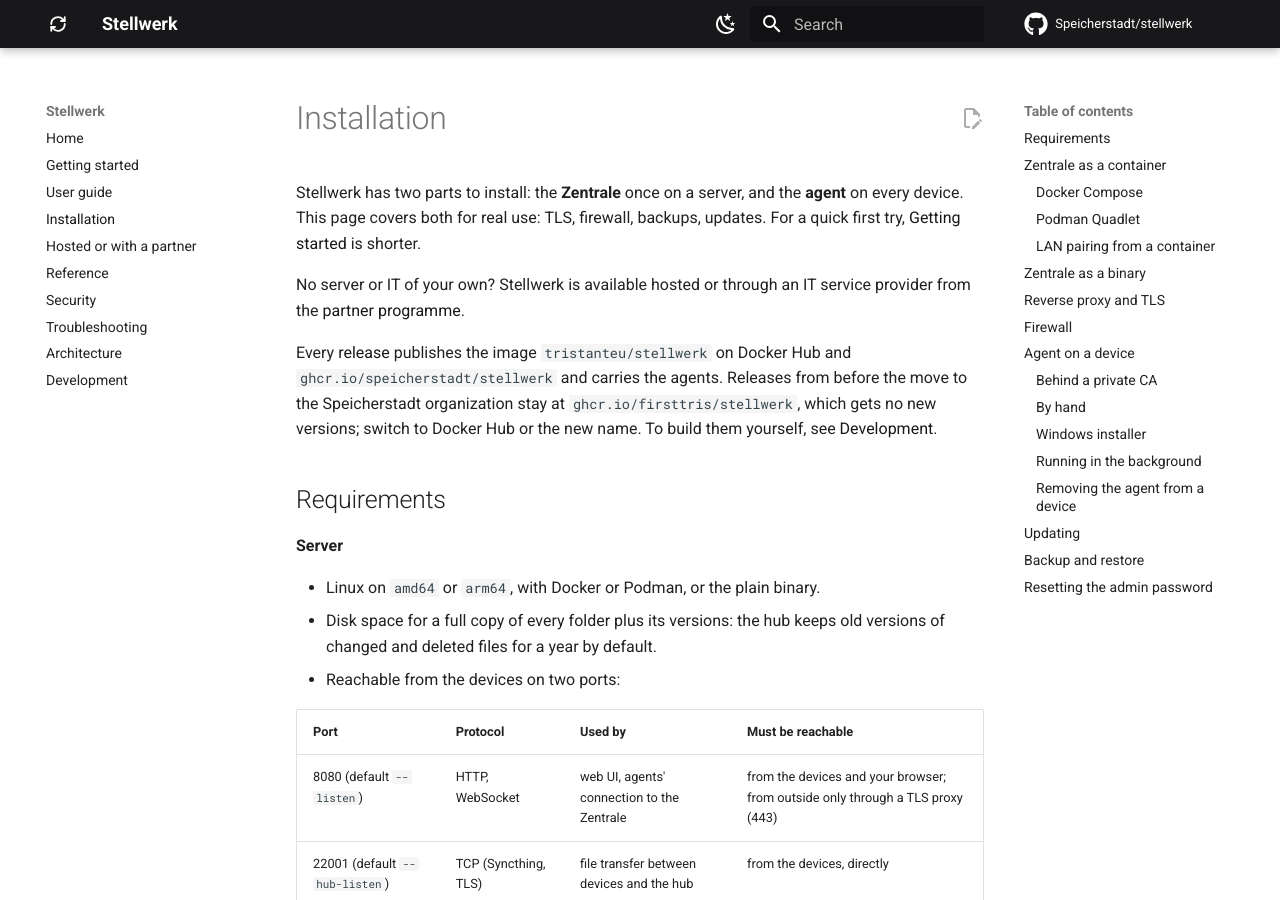
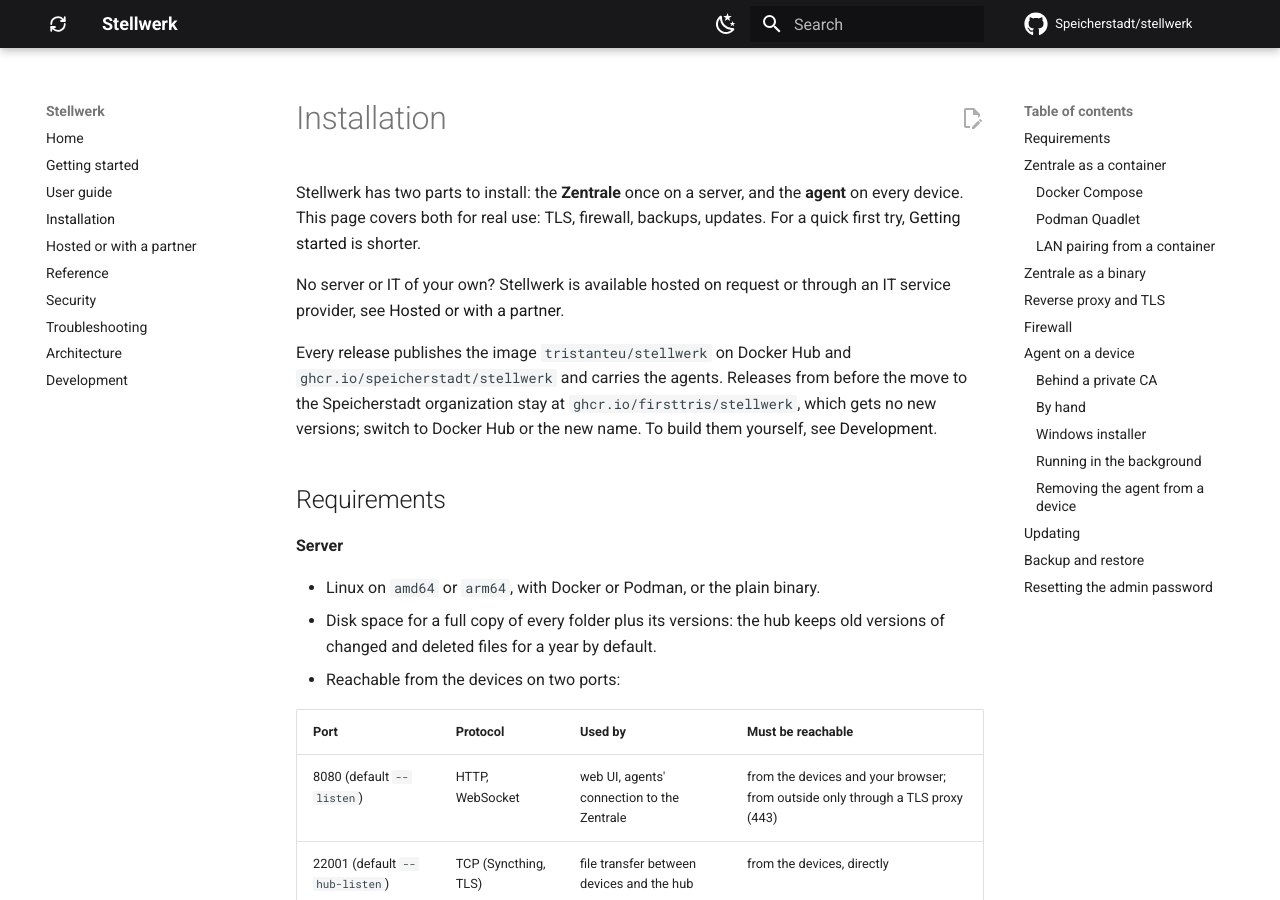
Before and after one commit to firsttris/stellwerk, an MkDocs documentation site: the page built from docs/installation.md, in a window 1280 px wide and 900 px high. Built offline with MkDocs 1.6.1 and Material for MkDocs 9.7.7, drawn with Linux system fonts in a browser that asks for light colours; plug-ins that fetch from the network failed and are left out; comment, search, counter and statistics services are not loaded.

Commit message:
Docs: hosted page as docs/hosted.md, contact and partner programme (#45)
Rename docs/support.md to docs/hosted.md to match its title, name the
contact for hosted operation, describe the partner programme as one to
join, shorten the page and say "on request" in the README and the
installation hint.


Claude-Session: https://claude.ai/code/session_01Y3rdfZYTaVFaSUfuoFSMdk

Co-authored-by: Claude <noreply@anthropic.com>

```diff
--- a/docs/installation.md
+++ b/docs/installation.md
@@ -4,8 +4,8 @@ Stellwerk has two parts to install: the **Zentrale** once on a server, and the *
 device. This page covers both for real use: TLS, firewall, backups, updates. For a quick first
 try, [Getting started](getting-started.md) is shorter.
 
-No server or IT of your own? Stellwerk is available hosted or through an IT service provider from
-the [partner programme](support.md).
+No server or IT of your own? Stellwerk is available hosted on request or through an IT service
+provider, see [Hosted or with a partner](hosted.md).
 
 Every [release](https://github.com/Speicherstadt/stellwerk/releases) publishes the image
 `tristanteu/stellwerk` on Docker Hub and `ghcr.io/speicherstadt/stellwerk` and carries the agents.
--- a/mkdocs.yml
+++ b/mkdocs.yml
@@ -26,7 +26,7 @@ nav:
   - Getting started: getting-started.md
   - User guide: user-guide.md
   - Installation: installation.md
-  - Hosted or with a partner: support.md
+  - Hosted or with a partner: hosted.md
   - Reference: reference.md
   - Security: security.md
   - Troubleshooting: troubleshooting.md
```
Also changed, not shown: README.de.md (+1 -1 lines), README.md (+1 -1 lines), docs/hosted.md (added, +20 -0 lines), docs/support.md (deleted, +0 -23 lines).
